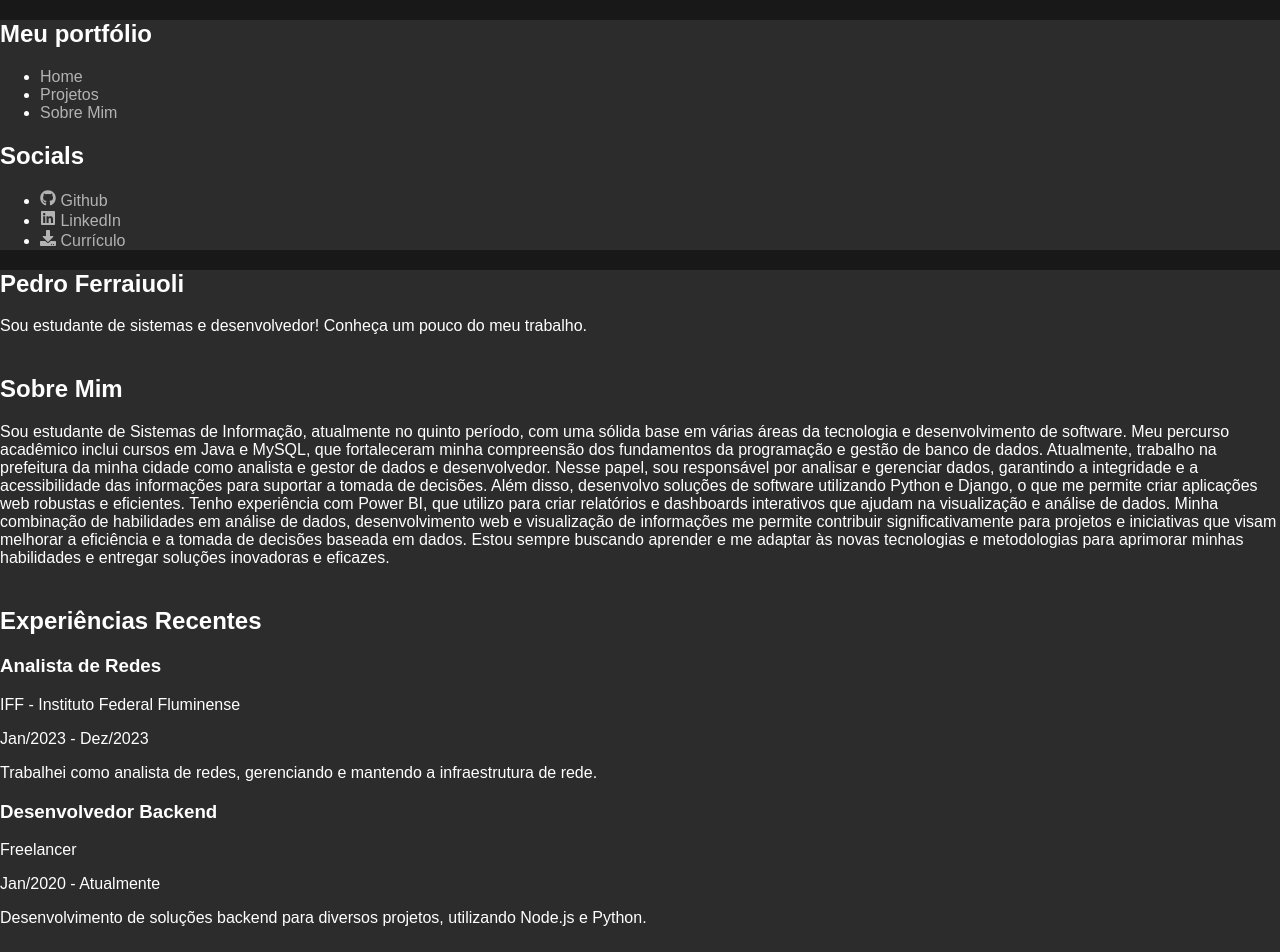
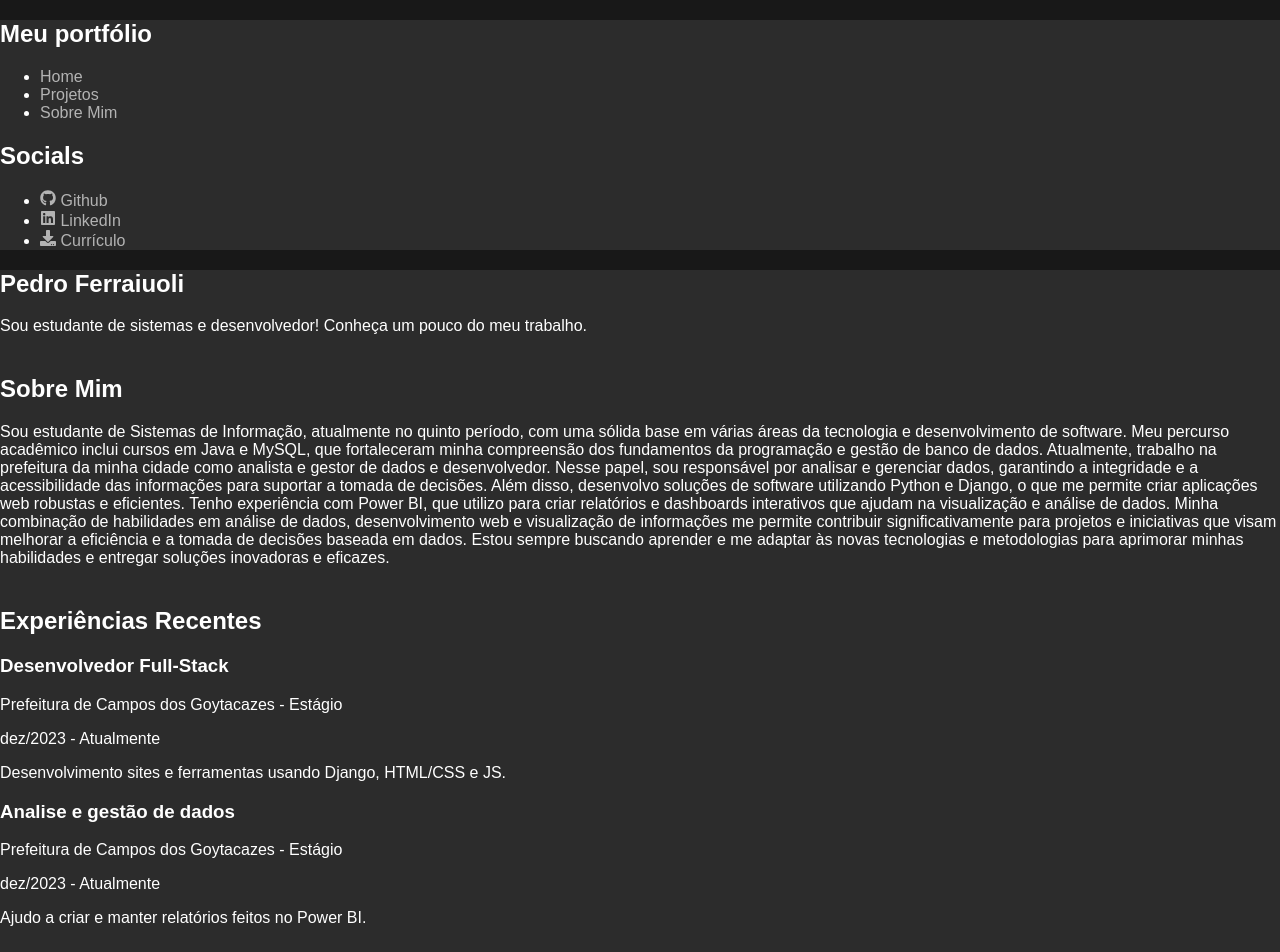
Before and after one commit to pedroferraiuoli/meu-portfolio, a React (Create React App) app: page / in a window 1280 px wide. Shown: the top 952 px of the page. Built offline with nearby package versions, Linux system fonts and the light colour scheme.

Commit message:
Update experience.js

```diff
--- a/src/data/experience.js
+++ b/src/data/experience.js
@@ -1,15 +1,15 @@
 // src/data/experiences.js
 export const experiences = [
     {
-      title: 'Analista de Redes',
-      company: 'IFF - Instituto Federal Fluminense',
-      date: 'Jan/2023 - Dez/2023',
-      description: 'Trabalhei como analista de redes, gerenciando e mantendo a infraestrutura de rede.',
+      title: 'Desenvolvedor Full-Stack',
+      company: 'Prefeitura de Campos dos Goytacazes - Estágio',
+      date: 'dez/2023 - Atualmente',
+      description: 'Desenvolvimento sites e ferramentas usando Django, HTML/CSS e JS.',
     },
     {
-      title: 'Desenvolvedor Backend',
-      company: 'Freelancer',
-      date: 'Jan/2020 - Atualmente',
-      description: 'Desenvolvimento de soluções backend para diversos projetos, utilizando Node.js e Python.',
+      title: 'Analise e gestão de dados',
+      company: 'Prefeitura de Campos dos Goytacazes - Estágio',
+      date: 'dez/2023 - Atualmente',
+      description: 'Ajudo a criar e manter relatórios feitos no Power BI.',
     },
   ];
```
